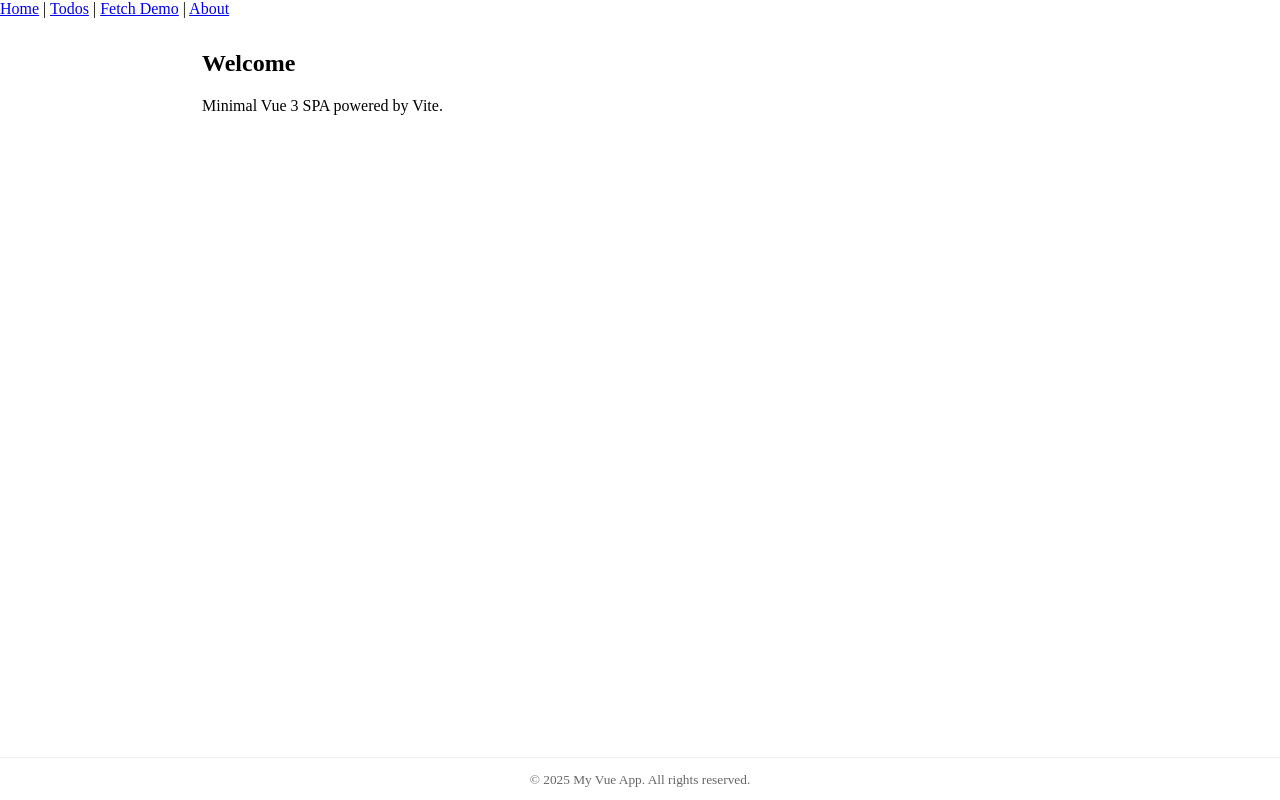
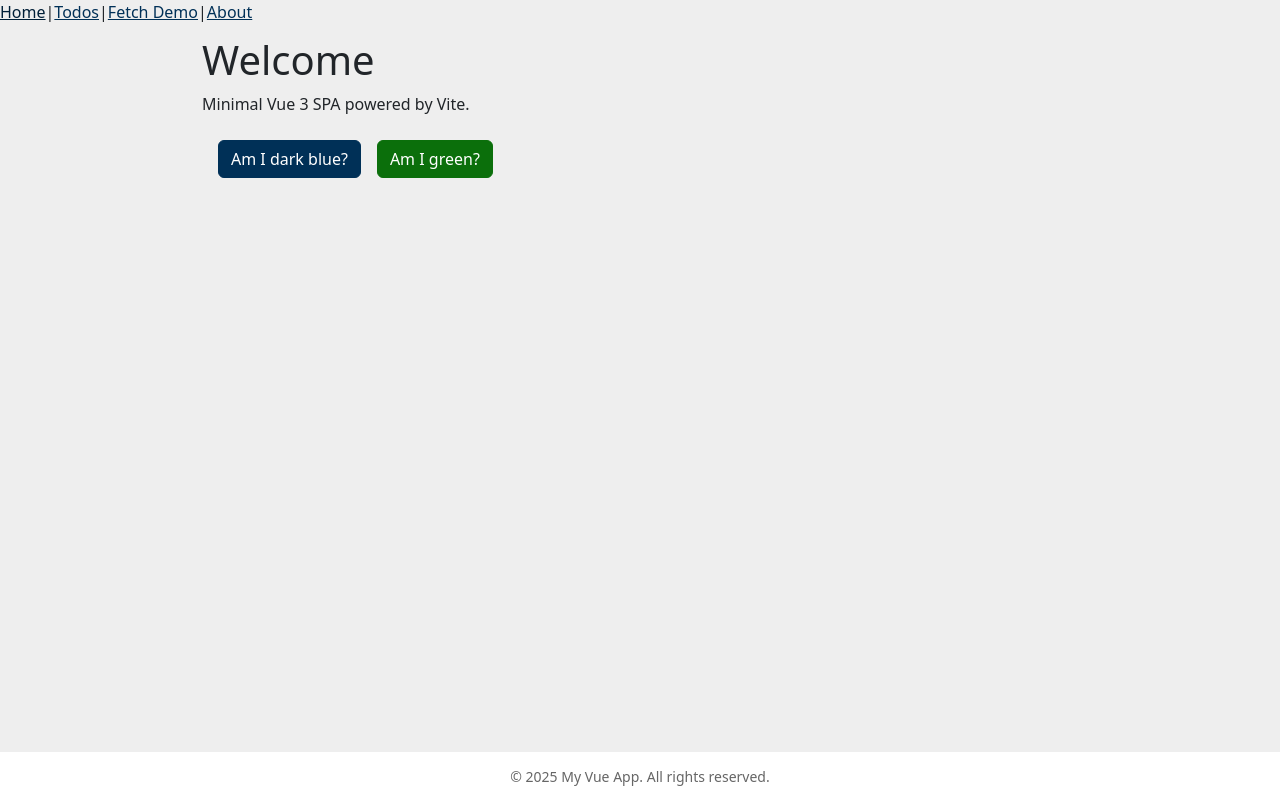
Before and after one commit to jplovett/Community-Workgroups, a Vue app: page / in a window 1280 px wide. Built offline with nearby package versions, Linux system fonts and the light colour scheme.

Commit message:
bootstrap/scss loaded

```diff
--- a/package.json
+++ b/package.json
@@ -10,11 +10,13 @@
   },
   "dependencies": {
     "axios": "^1.13.1",
+    "bootstrap": "^5.3.8",
     "vue": "^3.5.22",
     "vue-router": "^4.6.3"
   },
   "devDependencies": {
     "@vitejs/plugin-vue": "^6.0.1",
+    "sass-embedded": "^1.93.2",
     "vite": "^7.1.7"
   }
 }
--- a/src/main.js
+++ b/src/main.js
@@ -1,6 +1,7 @@
 import { createApp } from "vue";
 import App from "./App.vue";
 import router from "./router";
+import '../src/scss/styles.scss'
 import "./index.css";
 
 createApp(App).use(router).mount("#app");
--- /dev/null
+++ b/src/scss/styles.scss
@@ -0,0 +1,24 @@
+$primary: #003057;
+$secondary: #a9a9a9;
+$success: #0b6f0b;
+$info: #b0c4de;
+$warning: #bdb76b;
+$danger: #b22222;
+$light: #eeeeee;
+$dark: #121212;
+$muted: #888888;
+
+// Custom breakpoints: collapse below 1000px (so navbar is expanded at >=1000px)
+$grid-breakpoints: (
+    xs: 0,
+    sm: 576px,
+    md: 768px,
+    lg: 992px,
+    xl: 1200px,
+    xxl: 1400px) !default;
+
+// Any other Bootstrap variables you want to override can go here
+$body-bg: $light;
+$link-hover-color: darken($primary, 6%
+);
+@import "bootstrap/scss/bootstrap";
--- a/src/views/Home.vue
+++ b/src/views/Home.vue
@@ -2,6 +2,10 @@
   <section>
     <h1>Welcome</h1>
     <p>Minimal Vue 3 SPA powered by Vite.</p>
+    <div class="p-2">
+      <button class="btn btn-primary mx-2">Am I dark blue?</button>
+      <button class="btn btn-success mx-2">Am I green?</button>
+    </div>
   </section>
 </template>
 
```
Also changed, not shown: 1 other file (tests, documents, lock files or other folders).
